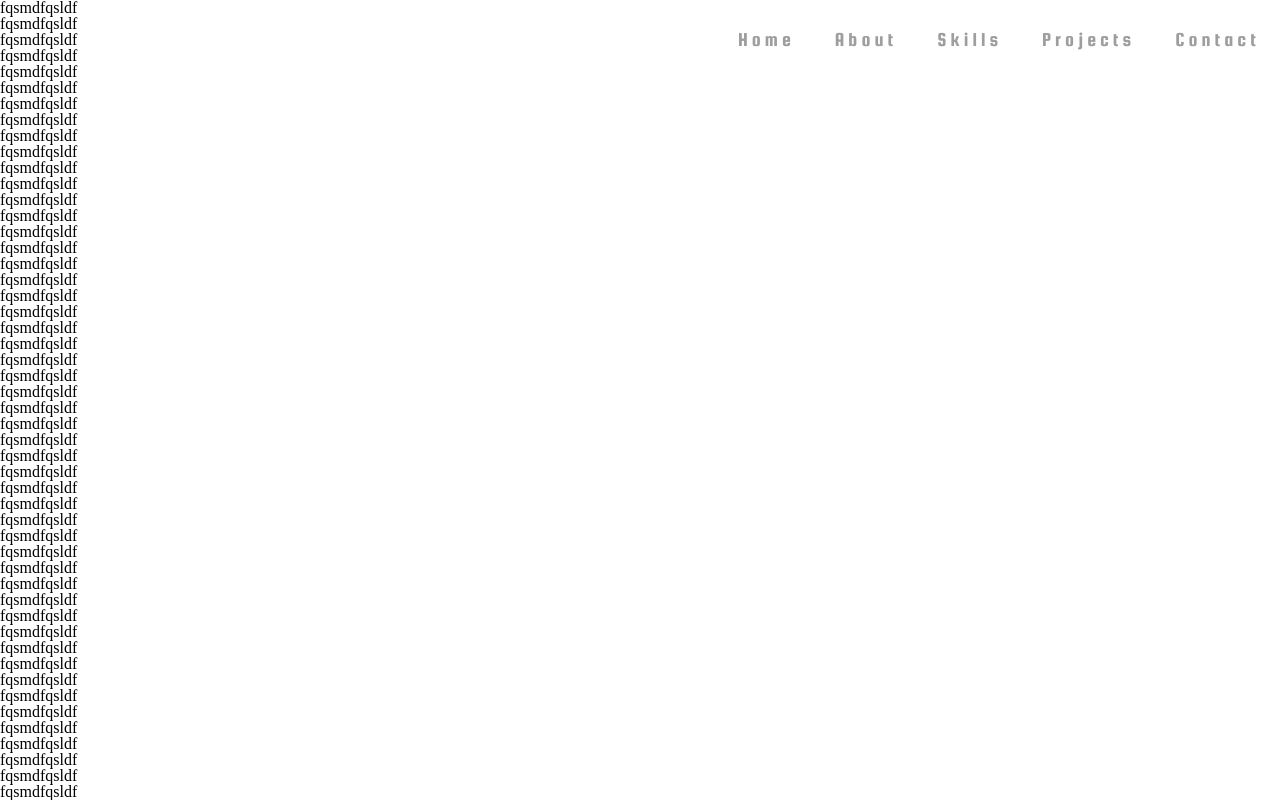
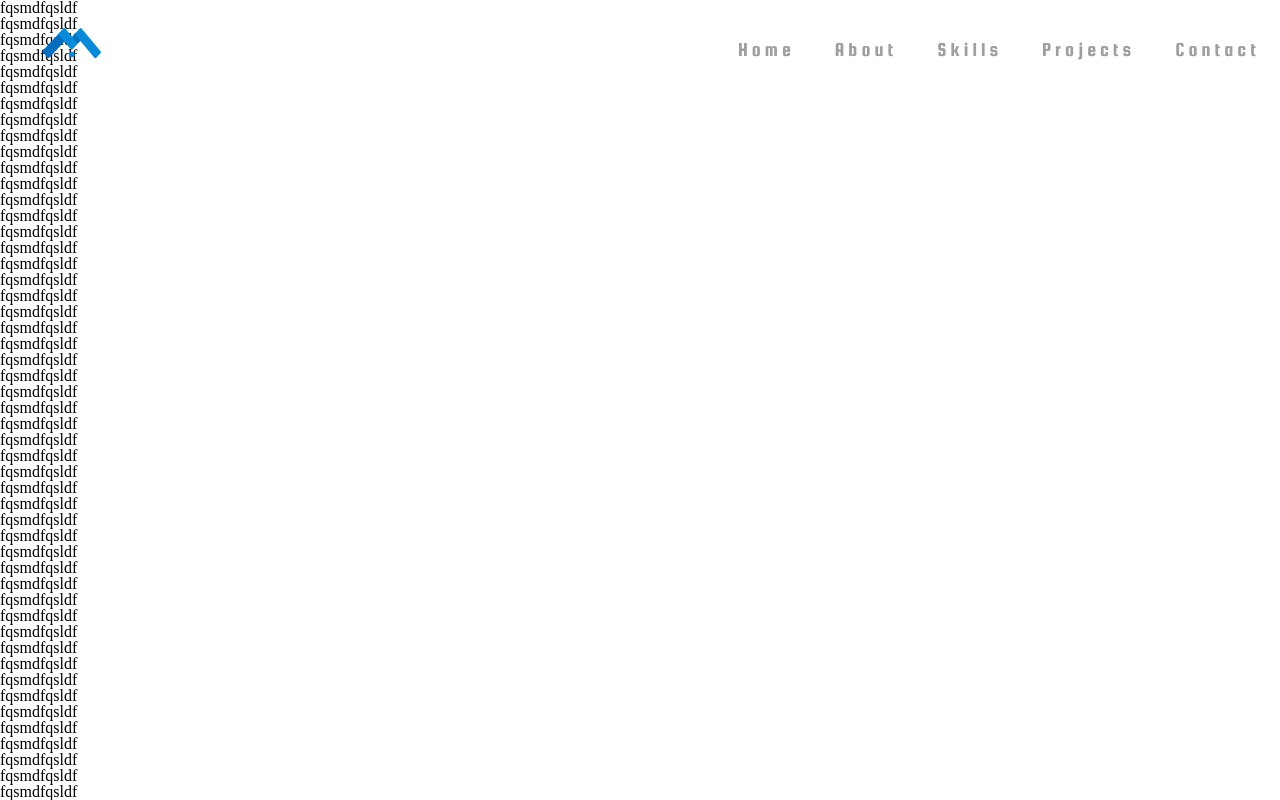
Before and after one commit to mueenou/new-portefolio, a Vue app: page / in a window 1280 px wide. Shown: the top 800 px of the page. Built offline with nearby package versions, Linux system fonts and the light colour scheme.

Commit message:
feat: add logo for navbar

```diff
--- a/src/components/Navbar.vue
+++ b/src/components/Navbar.vue
@@ -1,5 +1,6 @@
 <template>
     <div id="navbar" :class="{ 'navbar-scroll': scroll }">
+        <img id="logo-img" src="../assets/images/LOGO_Mueen.png" alt="logo" width="150px">
         <ul>
             <li @click="activeLink">
                 <a href="#landing">Home</a>
@@ -55,8 +56,8 @@ export default {
 <style scoped>
 @import url('https://fonts.googleapis.com/css?family=Squada+One&display=swap');
 #navbar {
-    height: 80px;
-    margin-bottom: 5rem;
+    line-height: 80px;
+    height: 100px;
     position: fixed;
     top: 0;
     width: 100%;
@@ -85,7 +86,7 @@ ul li a {
     color: rgb(158, 158, 158);
     font-size: 20px;
     letter-spacing: 4px;
-    line-height: 80px;
+    line-height: 100px;
     transition: 0.5s;
 }
 
```
Also changed, not shown: src/assets/images/LOGO_Mueen.png (added), src/assets/logo.png (deleted).
